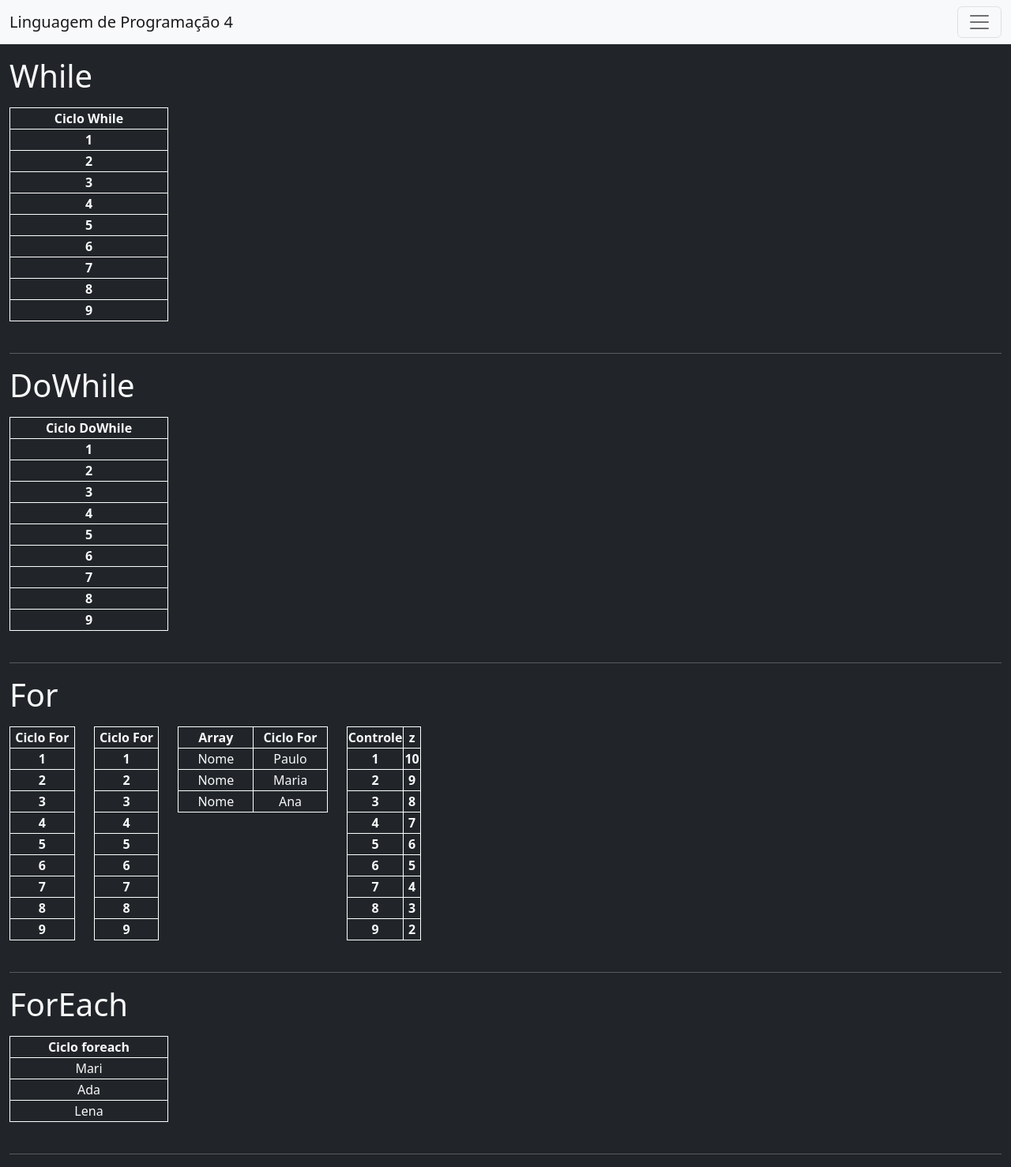
After one commit to EricKida/LingProg4, a PHP site: page /aula06.php in a window 1280 px wide. The commit adds this page. Shown: the whole page at 79% size. Run offline with PHP 8.4, Linux system fonts and the light colour scheme; lists and menus that the app fills with data are empty.

Commit message:
Adição da Aula 06
While, doWhile, For e foreach
Correção do ex02

```diff
--- /dev/null
+++ b/aula06.php
@@ -0,0 +1,129 @@
+<!doctype html>
+<html lang="pt-BR">
+  <head>
+    <title>Aula 6</title>
+    <meta charset="utf-8">
+    <meta name="viewport" content="width=device-width, initial-scale=1, shrink-to-fit=no">
+    <link rel="stylesheet" href="https://cdn.jsdelivr.net/npm/bootstrap@5.2.0-beta1/dist/css/bootstrap.min.css"  integrity="sha384-0evHe/X+R7YkIZDRvuzKMRqM+OrBnVFBL6DOitfPri4tjfHxaWutUpFmBp4vmVor" crossorigin="anonymous">
+
+  </head>
+  <body class="bg-dark text-light">
+    <?php require_once "navbar.php" ?>
+    <script src="https://cdn.jsdelivr.net/npm/@popperjs/core@2.11.5/dist/umd/popper.min.js" integrity="sha384-Xe+8cL9oJa6tN/veChSP7q+mnSPaj5Bcu9mPX5F5xIGE0DVittaqT5lorf0EI7Vk" crossorigin="anonymous"></script>
+    <script src="https://cdn.jsdelivr.net/npm/bootstrap@5.2.0-beta1/dist/js/bootstrap.min.js" integrity="sha384-kjU+l4N0Yf4ZOJErLsIcvOU2qSb74wXpOhqTvwVx3OElZRweTnQ6d31fXEoRD1Jy" crossorigin="anonymous"></script>
+    <div class="container-fluid">
+    <?php
+        // Controle de Fluxo (Loops) - While
+        echo "<p class='display-6'>While</p>";
+        # São utilizadas para controlar um código ou bloco de código repetidas vezes.
+        # Para este controle de fluxo(while) o código interno pode nunca ser executado, pois o teste pode inibir a exibição do código
+
+        # Exemplo 1
+        $x = 1;
+        echo "<div class='col-sm-12'><table class='text-center'><tr><th>Ciclo While</th></tr>";
+        while($x < 10){
+            echo "<tr><th>" . $x++ . "</th></tr>";
+        }
+        echo "</table></div>";
+        echo "<br><hr>";
+
+        // Controle de Fluxo (Loops) - DoWhile
+        echo "<p class='display-6'>DoWhile</p>";
+        # Diferentemente do controle de fluxo WHILE, o DOWHILE executa o bloco de código pe realiza o teste lógico depois
+
+        # Exemplo 1
+        $x = 1;
+        echo "<div class='col-sm-12'><table class='text-center'><tr><th>Ciclo DoWhile</th></tr>";
+        do{
+            echo "<tr><th>" . $x++ . "</th></tr>";
+
+        }while($x < 10);
+        echo "</table></div>";
+        echo "<br><hr>";
+
+        // Controle de Fluxo (Loops) - For
+        echo "<p class='display-6'>For</p>";
+        # Permite executar um bloco de código em um determinado número de vezes
+        # Este "laço" constitui de 3 parâmetros
+            # 1 - Valor inicial numérico: utilizado para controlar o número de "loops"
+            # 2 - Condição: Avalia o contador para o encerramento do "loop"
+            # 3 - Incremento ou Decremento: Altera o valor do contador
+        # A variável é criada e inicializada dentro do laço
+
+        # Exemplo 1
+        echo "<div class='row'><div class='col-sm-1'><table class='text-center'><tr><th>Ciclo For</th></tr>";
+        for($x = 1; $x < 10; $x++){
+            echo "<tr><th>" . $x . "</th></tr>";
+
+        }
+        echo "</table></div>";
+
+        # Exemplo 2
+        $x = 1;
+        echo "<div class='col-sm-1'><table class='text-center'><tr><th>Ciclo For</th></tr>";
+        for(; $x < 10; $x++){
+            echo "<tr><th>" . $x . "</th></tr>";
+
+        }
+
+        echo "</table></div>";
+
+        # Exemplo 3 - Array
+        echo "<div class='col-sm-2'><table class='text-center'><tr><th>Array</th><th>Ciclo For</th></tr>";
+        $nomes = ['Paulo', 'Maria', 'Ana'];
+        for($i = 0; $i < sizeof($nomes); $i++){
+            echo "<tr><td>Nome</td><td>" . $nomes[$i] . "</td></tr>";
+
+        }
+
+        echo "</table></div>";
+
+        # Exemplo 4
+        echo "<div class='col-sm-1'><table class='text-center'><tr><th>Controle</th><th>z</th></tr>";
+        for($controle = 1, $z=10; $controle < 10; $controle++, $z--){
+            echo "<tr><th>" . $controle . "</th>";
+            echo "<th>" . $z . "</th></tr>";
+
+        }
+
+        echo "</table></div></div>";
+        echo "<br><hr>";
+
+        // Controle de Fluxo (Loops) - ForEach
+        echo "<p class='display-6'>ForEach</p>";
+        # Permite executar um bloco de código a partir de valores de um "Array"
+        # Notar que não há necessidade de se inciar uma variável, nem realizar o incremento/decremento desta variável
+        # O ciclo passa automaticamente de forma sequencial em cada elemento do "array"
+        # Note também que cada elemento do "array" é carregado na variável logo após a declaração de "AS"
+
+        # Exemplo 1
+        $nomes = ["Mari" , "Ada", "Lena"];
+        echo "<div class='col-sm-12'><table class='text-center'><tr><th>Ciclo foreach</th></tr>";
+        foreach($nomes as $nome){
+            echo "<tr><td>" . $nome . "</td></tr>";
+        }
+        echo "</table></div>";
+        echo "<br><hr>";
+
+    ?>
+    </div>
+
+</body>
+</html>
+
+
+<style>
+    table, th, td {
+        border:1px solid white;
+    }
+    th, td{
+        width: 200px;
+    }
+    table{
+        transition: 0.2s ease;
+        transform: scale(1,1);
+    }
+    table:hover{
+        transform: scale(1.05, 1.05);
+    }
+</style>
--- a/navbar.php
+++ b/navbar.php
@@ -31,6 +31,9 @@
           <li class="nav-item">
             <a class="nav-link" href="aula05.php">Aula 05</a>
           </li>
+          <li class="nav-item">
+            <a class="nav-link" href="aula06.php">Aula 06</a>
+          </li>
           <hr>
           <li class="nav-item">
             <strong class="text-dark">Exercícios</strong>
```
Also changed, not shown: aula05.php (+7 -0 lines), ex02.php (+25 -12 lines), README.md.
